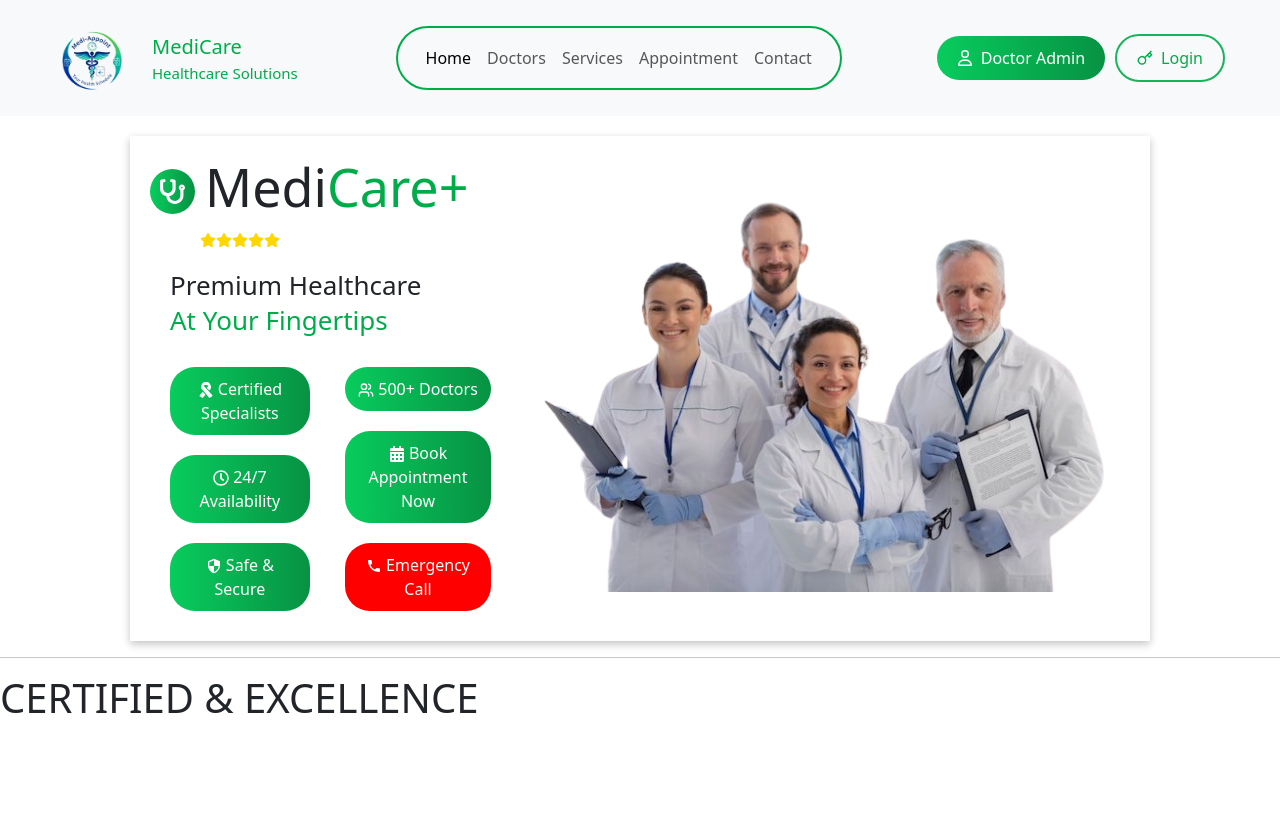
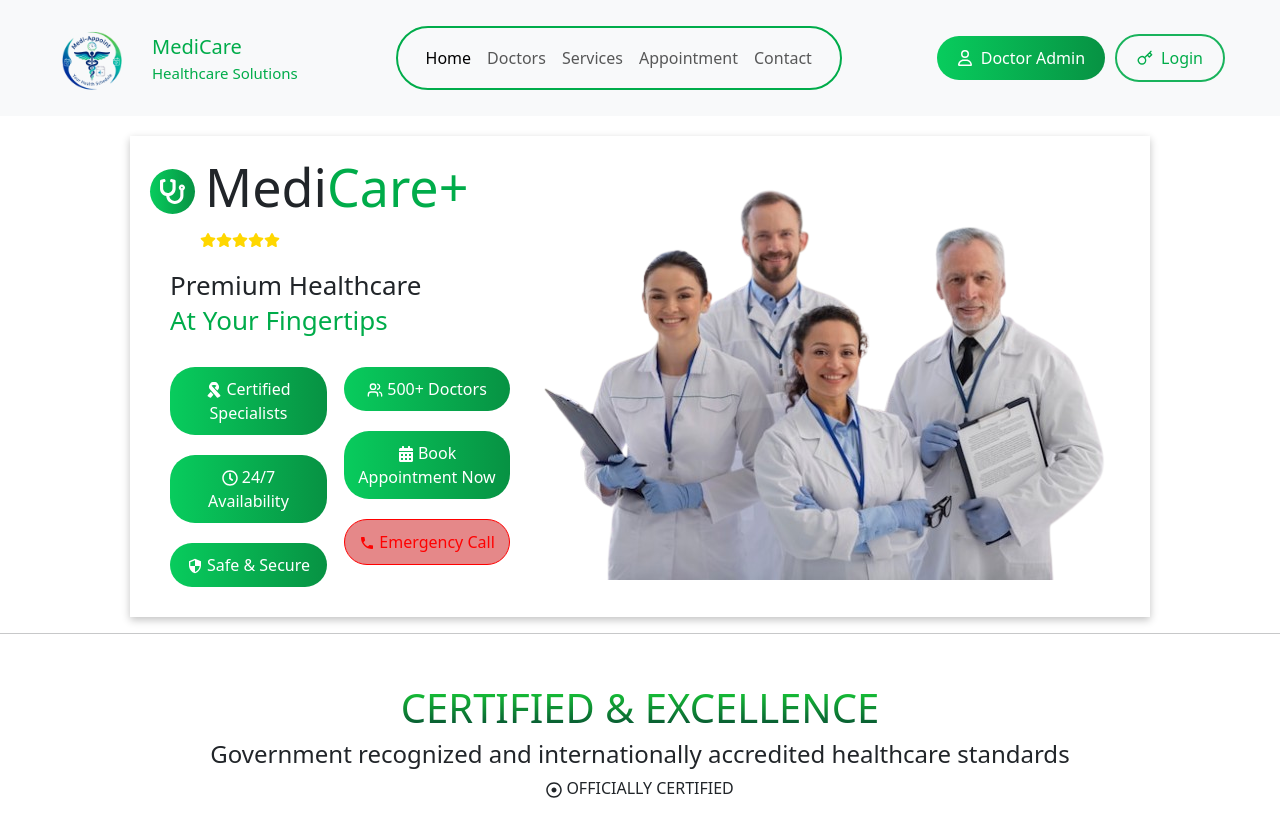
Before and after one commit to v-zala10/Hospital, a React (Create React App) app: page / in a window 1280 px wide. Built offline with nearby package versions, Linux system fonts and the light colour scheme.

Commit message:
classis work

```diff
--- a/src/App.css
+++ b/src/App.css
@@ -139,7 +139,7 @@
         border-radius: 25px;
         padding: 10px;
         color: white;
-        width: 80%;
+        width: 90%;
         justify-content: space-between;
         align-items: center;
 
@@ -147,18 +147,41 @@
     }
 
     .red {
-        background-color: red !important;
+        /* background-color: rgba(179, 69, 69, 0.571) !important; */
         gap: 10px;
         margin: 10px;
-        /* background-image: linear-gradient(to right, #08cc5d, #079243); */
-        border: none;
+        /* background-image: linear-gradient(to right, #cf2711, #c730127e); */
+        border: 1px solid red;
         border-radius: 25px;
         padding: 10px;
-        color: white;
-        width: 80%;
+        color: red;
+        width: 90%;
         justify-content: space-between;
         align-items: center;
 
     }
 
 }
+
+/* home end */
+
+/* Certified section start */
+
+
+.text {
+
+    margin-top: 50px;
+    display: flex;
+    flex-direction: column;
+    justify-content: center;
+    align-items: center;
+
+    h1 {
+        background-image: linear-gradient(rgb(26, 219, 55), rgb(5, 66, 50));
+        color: transparent;
+        background-clip: text;
+    }
+    h4{
+        font-weight: 100;
+    }
+}
--- a/src/components/Certificate.jsx
+++ b/src/components/Certificate.jsx
@@ -1,12 +1,15 @@
 import React from 'react'
+import { FaRegDotCircle } from "react-icons/fa";
 
 function Certificate() {
   return (
     <div>
-<h1>CERTIFIED & EXCELLENCE</h1>
-
-
-    </div>
+      <div className="text">
+        <h1>CERTIFIED & EXCELLENCE</h1>
+        <h4>Government recognized and internationally accredited healthcare standards</h4>
+        <p> <FaRegDotCircle /> OFFICIALLY CERTIFIED</p>
+      </div>
+      </div>
   )
 }
 
--- a/src/components/Home.jsx
+++ b/src/components/Home.jsx
@@ -39,7 +39,7 @@ function Home() {
                         <div className="button2">
                             <button className='greenbtn'> <LuUsers /> 500+ Doctors</button>
                             <button className='greenbtn'> <FaCalendarAlt /> Book Appointment Now</button>
-                            <button style={{ backgroundColor: '#c80508' }} className='red' > <IoMdCall /> Emergency Call</button>
+                            <button style={{ backgroundColor: '#c8050879' }} className='red' > <IoMdCall /> Emergency Call</button>
 
                         </div>
                     </div>
```
